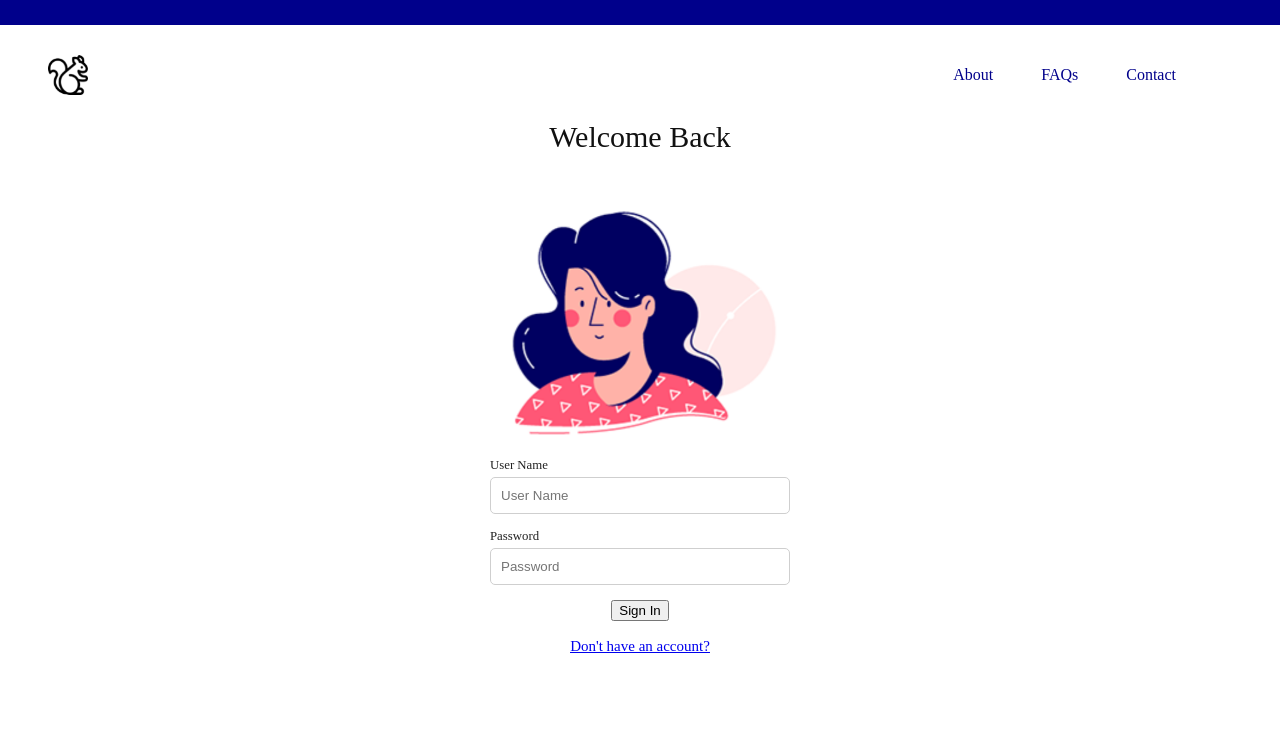
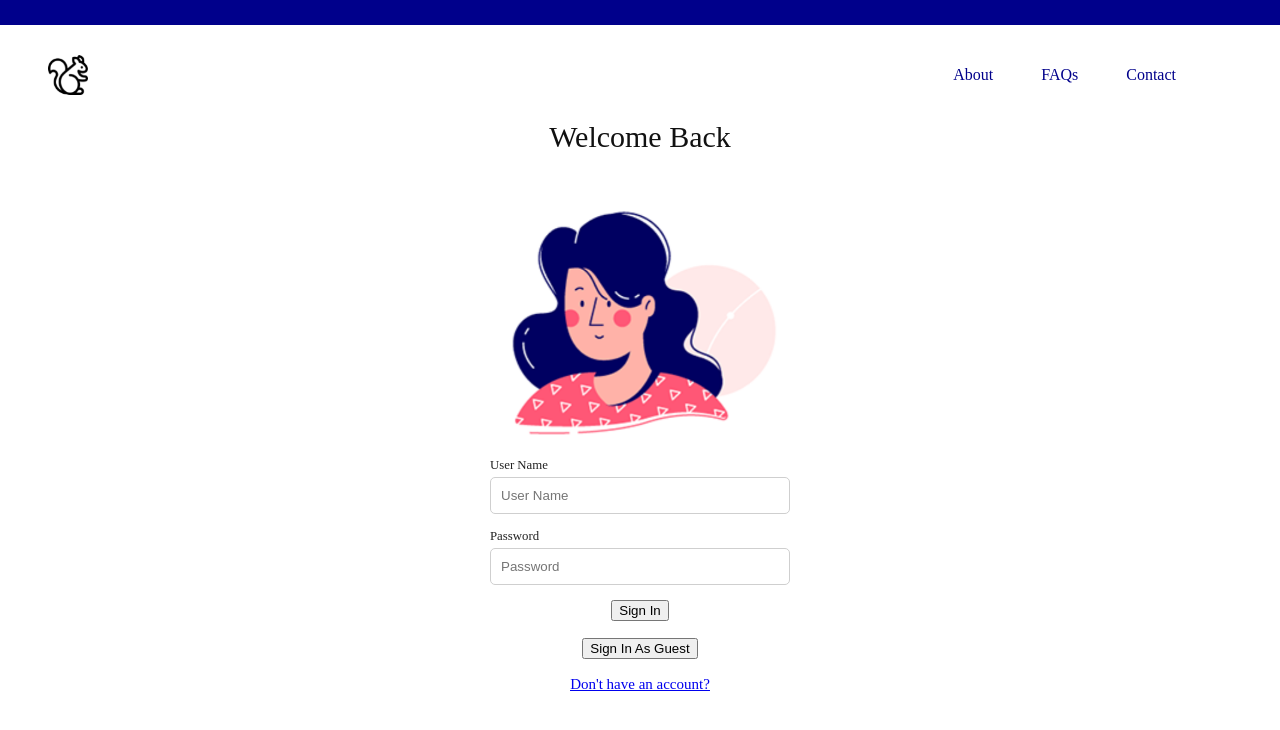
Before and after one commit to JessicaS97/Addiction-App, a React (Create React App) app: page /login in a window 1280 px wide. Shown: the top 730 px of the page. Built offline with nearby package versions, Linux system fonts and the light colour scheme.

Commit message:
Sign In As Guest Button

```diff
--- a/src/Components/AddictionItem/AddictionItem.js
+++ b/src/Components/AddictionItem/AddictionItem.js
@@ -5,13 +5,9 @@ import './AddictionItem.css'
 
 class AddictionItem extends React.Component {
 
-    clicked = () => {
-        alert('clicked')
-    }
-
     render() {
         return(
-            <div className="addiction-item" onClick={this.clicked()}>
+            <div className="addiction-item">
                 <h1>Coffee</h1>
             </div>
         )
--- a/src/Components/LogIn/LogIn.js
+++ b/src/Components/LogIn/LogIn.js
@@ -42,6 +42,10 @@ class LogIn extends React.Component {
                 <div className="signin">
                     <button type="submit">Sign In</button>
                     <br></br>
+                    <Link to="/guest-home">
+                        <button>Sign In As Guest</button>
+                    </Link>
+                    <br></br>
                     <Link to="/register">
                         <a href="/">Don't have an account?</a>
                     </Link>
```
